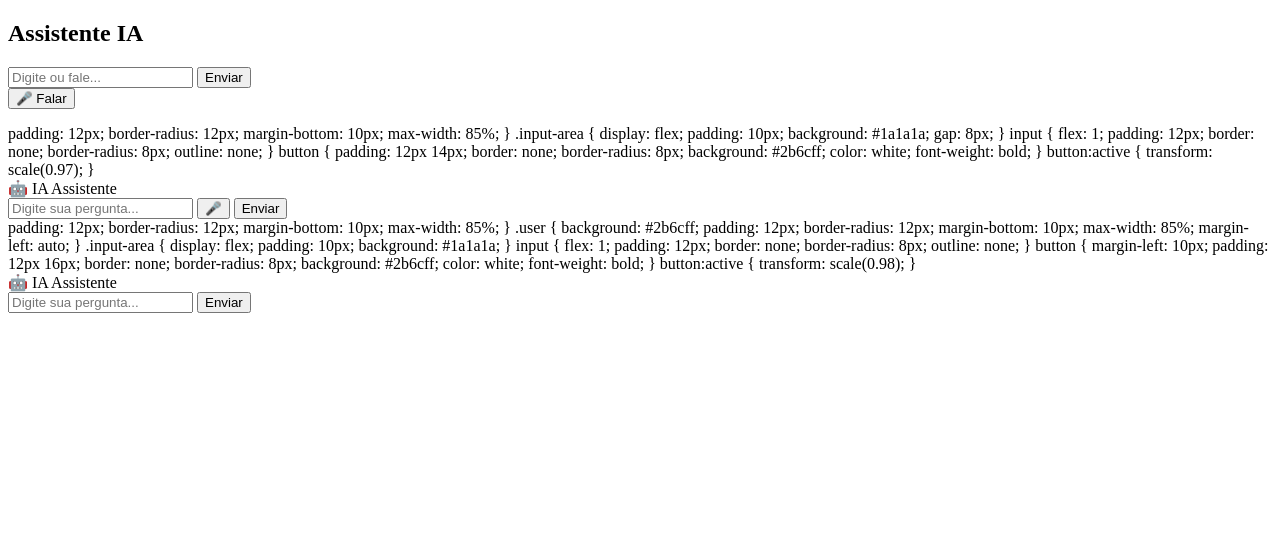
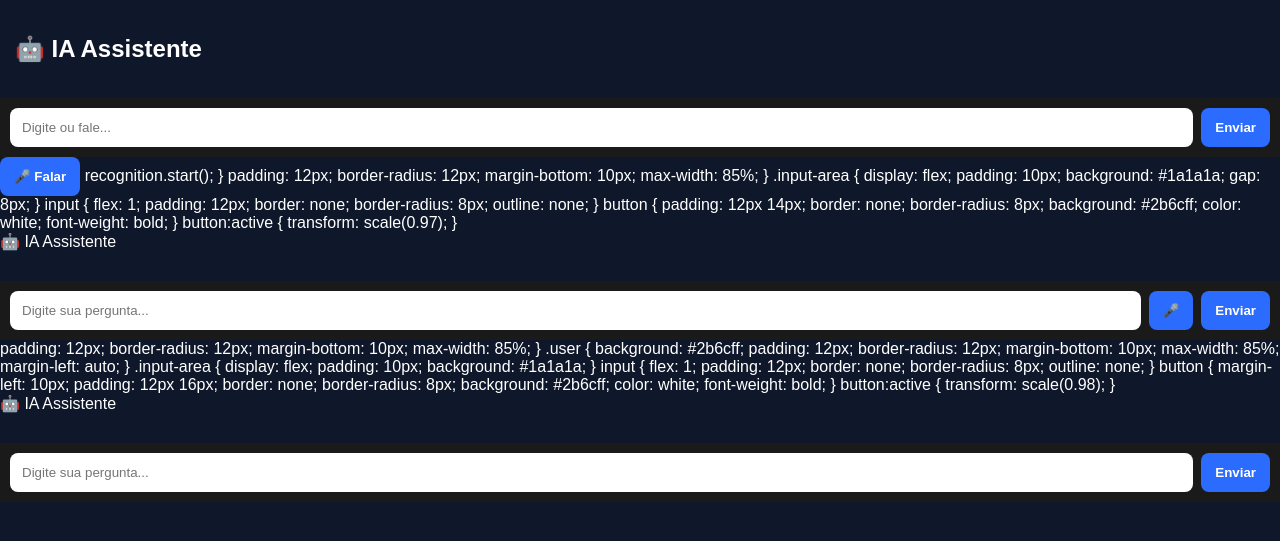
Before and after one commit to alderwallyson333-arch/ia-assistente, a Flask app: page / in a window 1280 px wide. Shown: the top 541 px of the page. Run offline with Flask 3, Linux system fonts and the light colour scheme.

Commit message:
Update index.html

```diff
--- a/templates/index.html
+++ b/templates/index.html
@@ -3,23 +3,82 @@
 <head>
 <meta charset="UTF-8">
 <title>Assistente IA</title>
+
+<style>
+body {
+    font-family: Arial;
+    background: #0f172a;
+    color: white;
+    margin: 0;
+}
+
+.chat {
+    padding: 15px;
+}
+
+.user {
+    background: #2b6cff;
+    padding: 12px;
+    border-radius: 12px;
+    margin-bottom: 10px;
+    max-width: 85%;
+    margin-left: auto;
+}
+
+.bot {
+    background: #1a1a1a;
+    padding: 12px;
+    border-radius: 12px;
+    margin-bottom: 10px;
+    max-width: 85%;
+}
+
+.input-area {
+    display: flex;
+    padding: 10px;
+    background: #1a1a1a;
+    gap: 8px;
+}
+
+input {
+    flex: 1;
+    padding: 12px;
+    border: none;
+    border-radius: 8px;
+    outline: none;
+}
+
+button {
+    padding: 12px 14px;
+    border: none;
+    border-radius: 8px;
+    background: #2b6cff;
+    color: white;
+    font-weight: bold;
+}
+</style>
+
 </head>
 
 <body>
 
-<h2>Assistente IA</h2>
+<div class="chat">
+    <h2>🤖 IA Assistente</h2>
 
-<form method="POST">
+    {% if resposta %}
+        <div class="bot">{{ resposta }}</div>
+    {% endif %}
+</div>
+
+<form method="POST" class="input-area">
     <input type="text" name="mensagem" id="mensagem" placeholder="Digite ou fale..." required>
     <button type="submit">Enviar</button>
 </form>
 
 <button onclick="falar()">🎤 Falar</button>
 
-<p>{{ resposta }}</p>
-
 {% if audio %}
-<audio autoplay>
+<audio id="audio" autoplay>
     <source src="{{ audio }}" type="audio/mp3">
 </audio>
 {% endif %}
@@ -35,6 +94,11 @@
     };
 
     recognition.start();
+}
+</script>
+
+</body>
+</html>    recognition.start();
 }
 </script>
 
```
